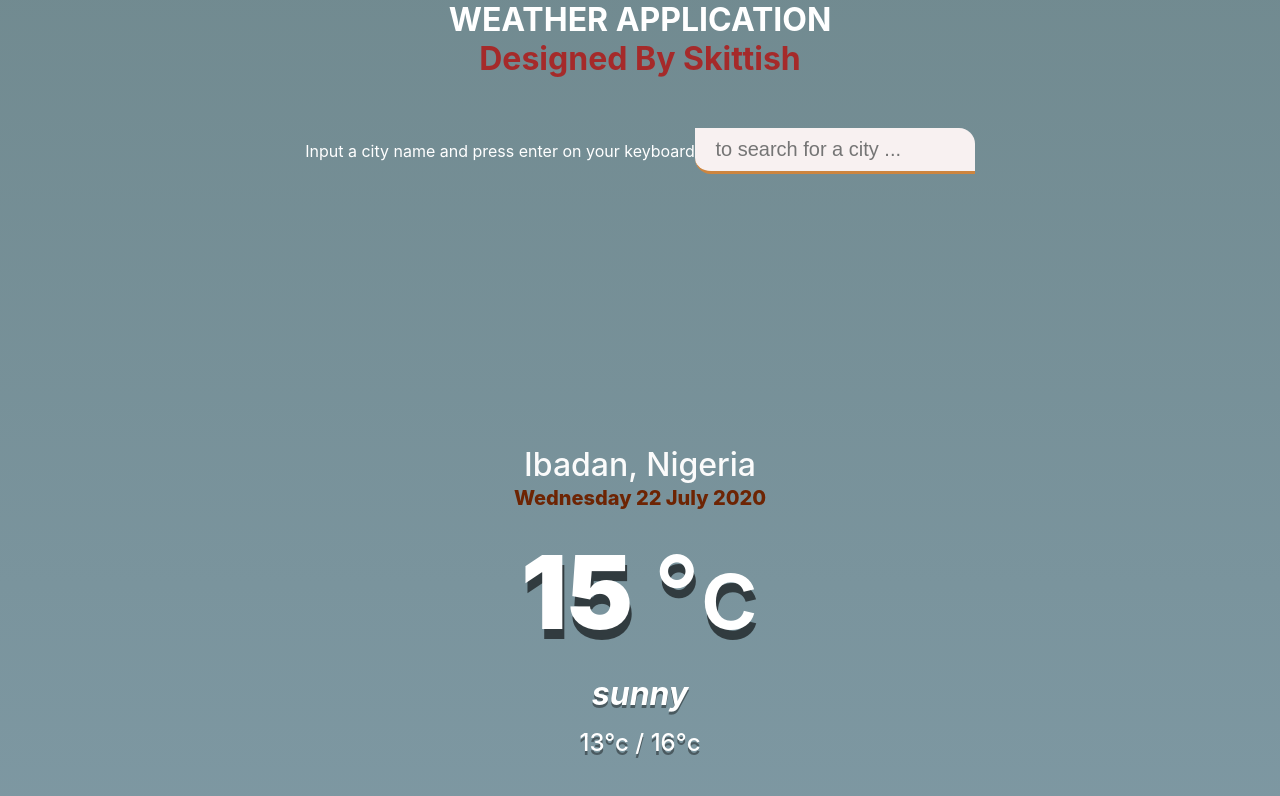
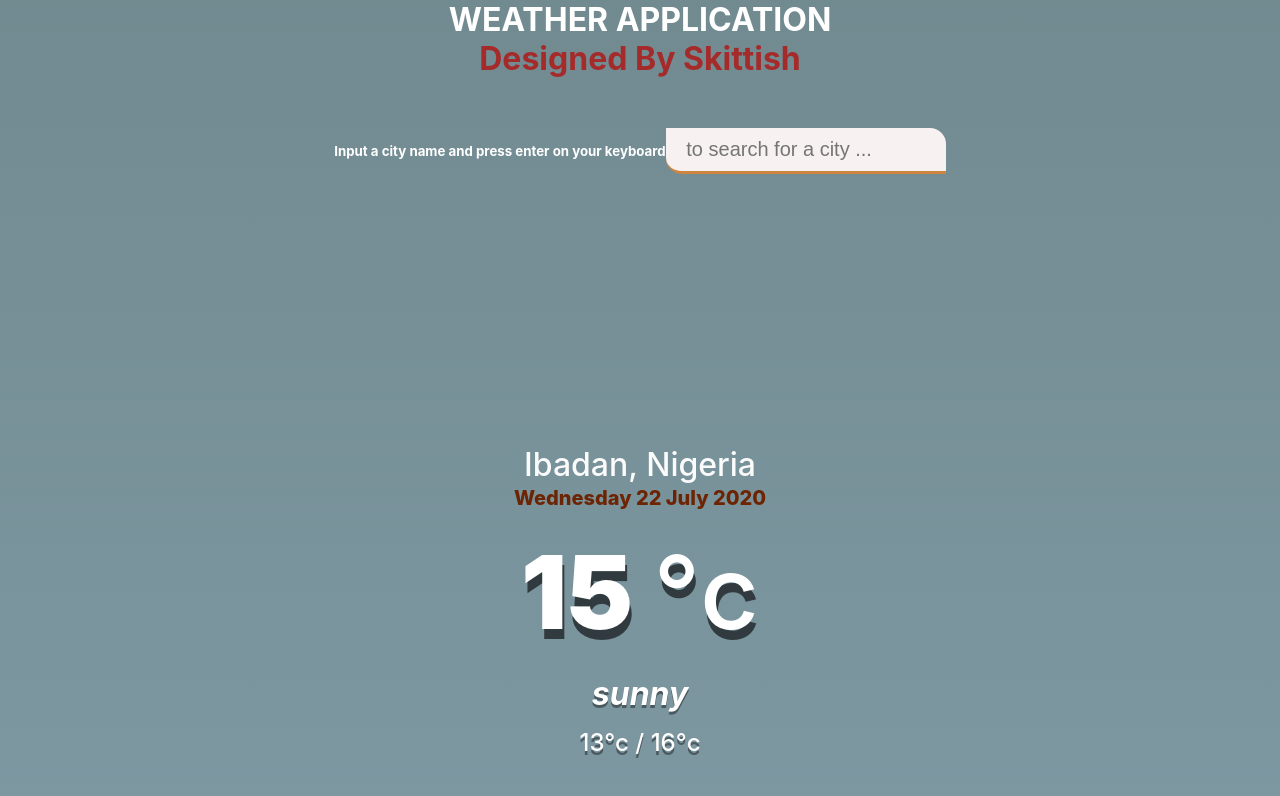
Before and after one commit to skkittish/weatherApp, a plain HTML site: page index.html in a window 1280 px wide. Shown: the top 796 px of the page. Drawn offline with Linux system fonts and the light colour scheme.

Commit message:
Update index.html

```diff
--- a/index.html
+++ b/index.html
@@ -14,7 +14,7 @@
         <h1 style="color: white; text-align: center;" title="Designed by skittish">WEATHER APPLICATION</h1>
        <h1 style="color: brown; text-align: center;">Designed By Skittish</h1>
          <header>
-          <p style="color: white;"> Input a city name and press enter on your keyboard</p> <br>
+          <h5 style="color: white;"> Input a city name and press enter on your keyboard</h5>
              <input type="text" autocomplete="off" class="search-box" placeholder=" to search for a city ...">
 
 
```
